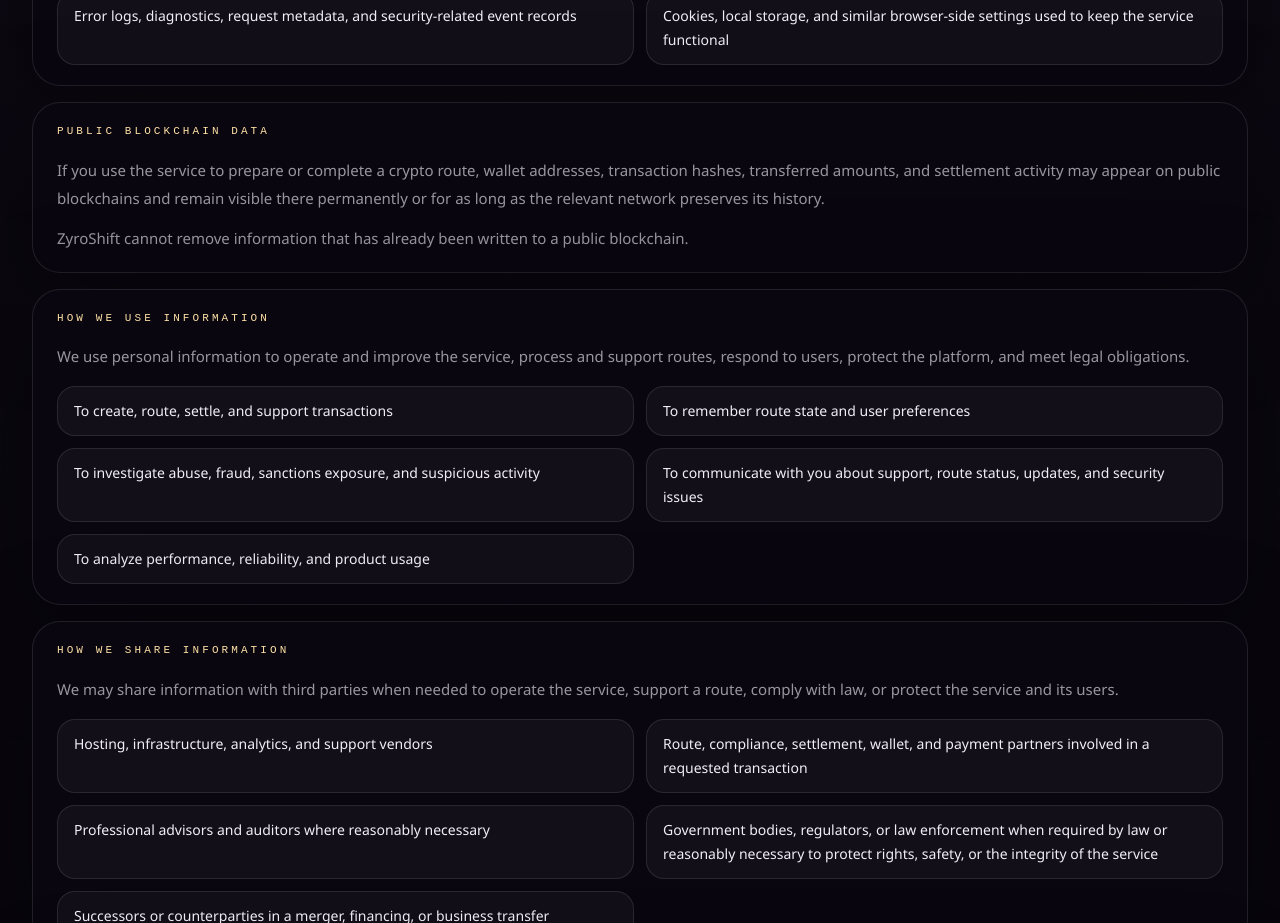
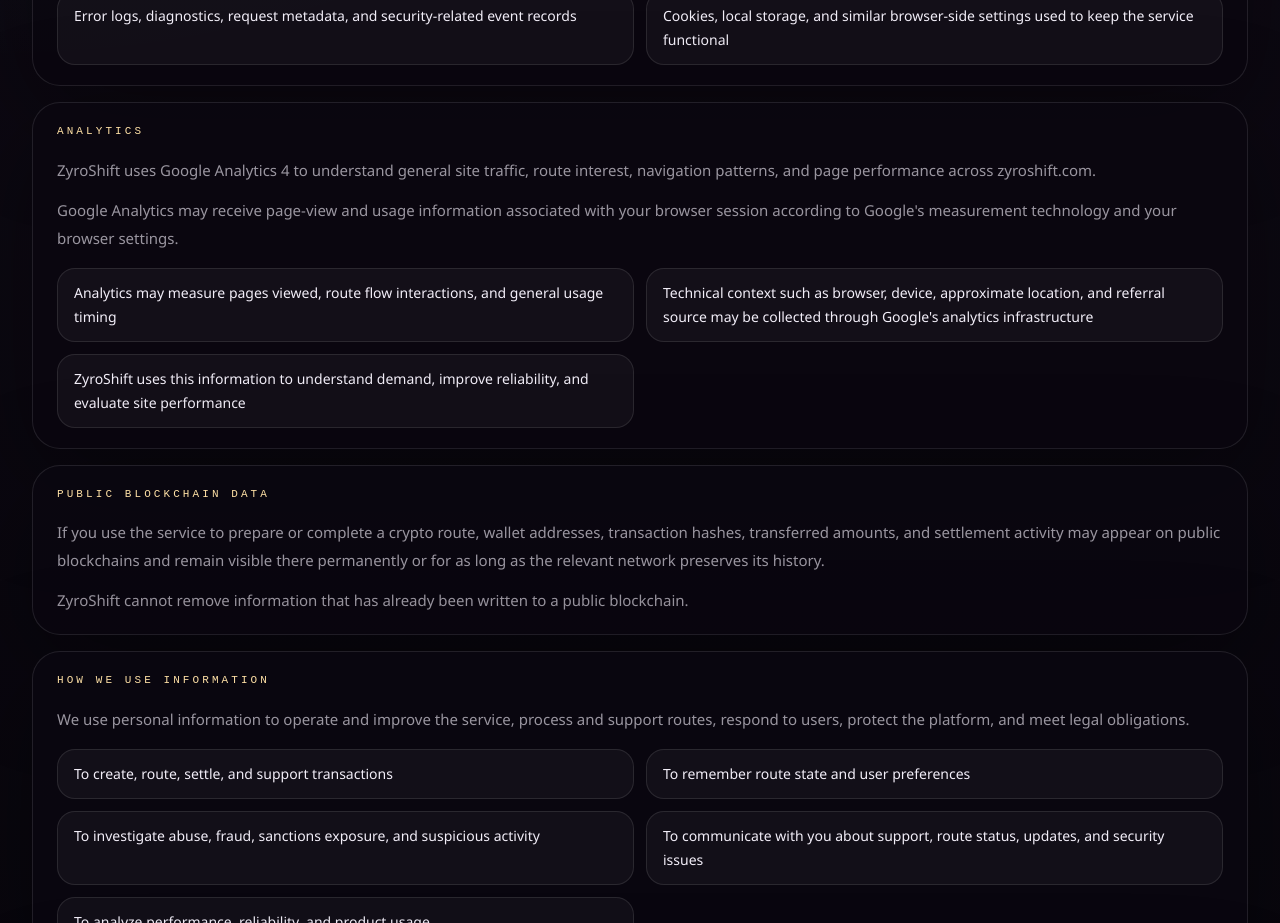
Before and after one commit to furydu/zyroshift, a Next.js app: page /privacy in a window 1280 px wide. Shown: the part 1040-1963 px from the top of the page. Built offline with nearby package versions, Linux system fonts and the light colour scheme; no server answers.

Commit message:
Use basic GA4 without consent banner

```diff
--- a/src/app/layout.tsx
+++ b/src/app/layout.tsx
@@ -1,5 +1,9 @@
 import type { Metadata, Viewport } from "next";
+import Script from "next/script";
 import "./globals.css";
+
+const GA_MEASUREMENT_ID =
+  process.env.NEXT_PUBLIC_GA_MEASUREMENT_ID || "G-BHDSC1T4H1";
 
 const themeInitScript = `
   (() => {
@@ -59,7 +63,22 @@
       <head>
         <script dangerouslySetInnerHTML={{ __html: themeInitScript }} />
       </head>
-      <body className="theme-page min-h-full flex flex-col">{children}</body>
+      <body className="theme-page min-h-full flex flex-col">
+        <Script
+          async
+          src={`https://www.googletagmanager.com/gtag/js?id=${GA_MEASUREMENT_ID}`}
+          strategy="afterInteractive"
+        />
+        <Script id="ga4-init" strategy="afterInteractive">
+          {`
+            window.dataLayer = window.dataLayer || [];
+            function gtag(){dataLayer.push(arguments);}
+            gtag('js', new Date());
+            gtag('config', '${GA_MEASUREMENT_ID}');
+          `}
+        </Script>
+        {children}
+      </body>
     </html>
   );
 }
--- a/src/app/privacy/page.tsx
+++ b/src/app/privacy/page.tsx
@@ -31,6 +31,18 @@
       "General usage data such as pages viewed, links clicked, and route interaction timing",
       "Error logs, diagnostics, request metadata, and security-related event records",
       "Cookies, local storage, and similar browser-side settings used to keep the service functional",
+    ],
+  },
+  {
+    title: "Analytics",
+    paragraphs: [
+      "ZyroShift uses Google Analytics 4 to understand general site traffic, route interest, navigation patterns, and page performance across zyroshift.com.",
+      "Google Analytics may receive page-view and usage information associated with your browser session according to Google's measurement technology and your browser settings.",
+    ],
+    bullets: [
+      "Analytics may measure pages viewed, route flow interactions, and general usage timing",
+      "Technical context such as browser, device, approximate location, and referral source may be collected through Google's analytics infrastructure",
+      "ZyroShift uses this information to understand demand, improve reliability, and evaluate site performance",
     ],
   },
   {
```
